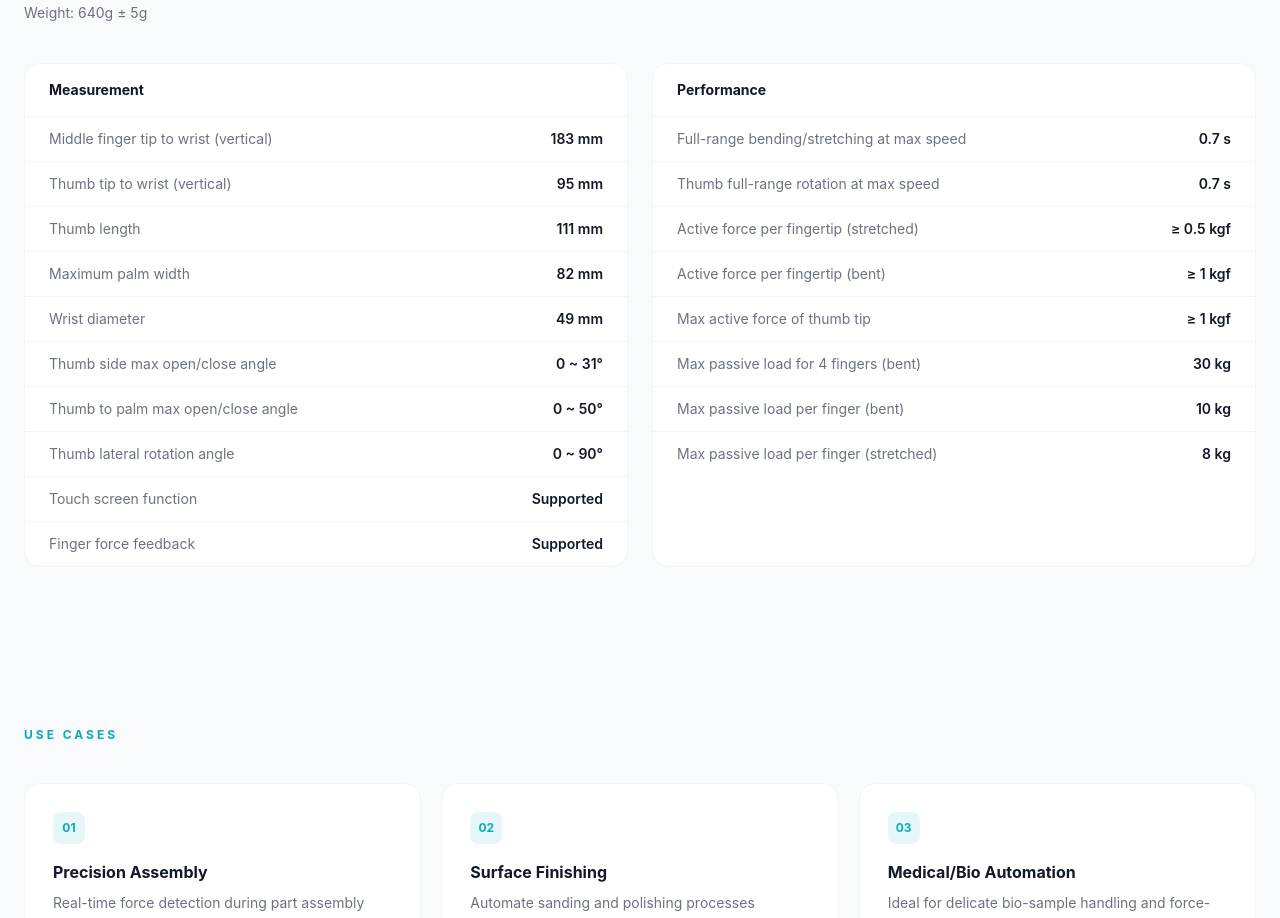
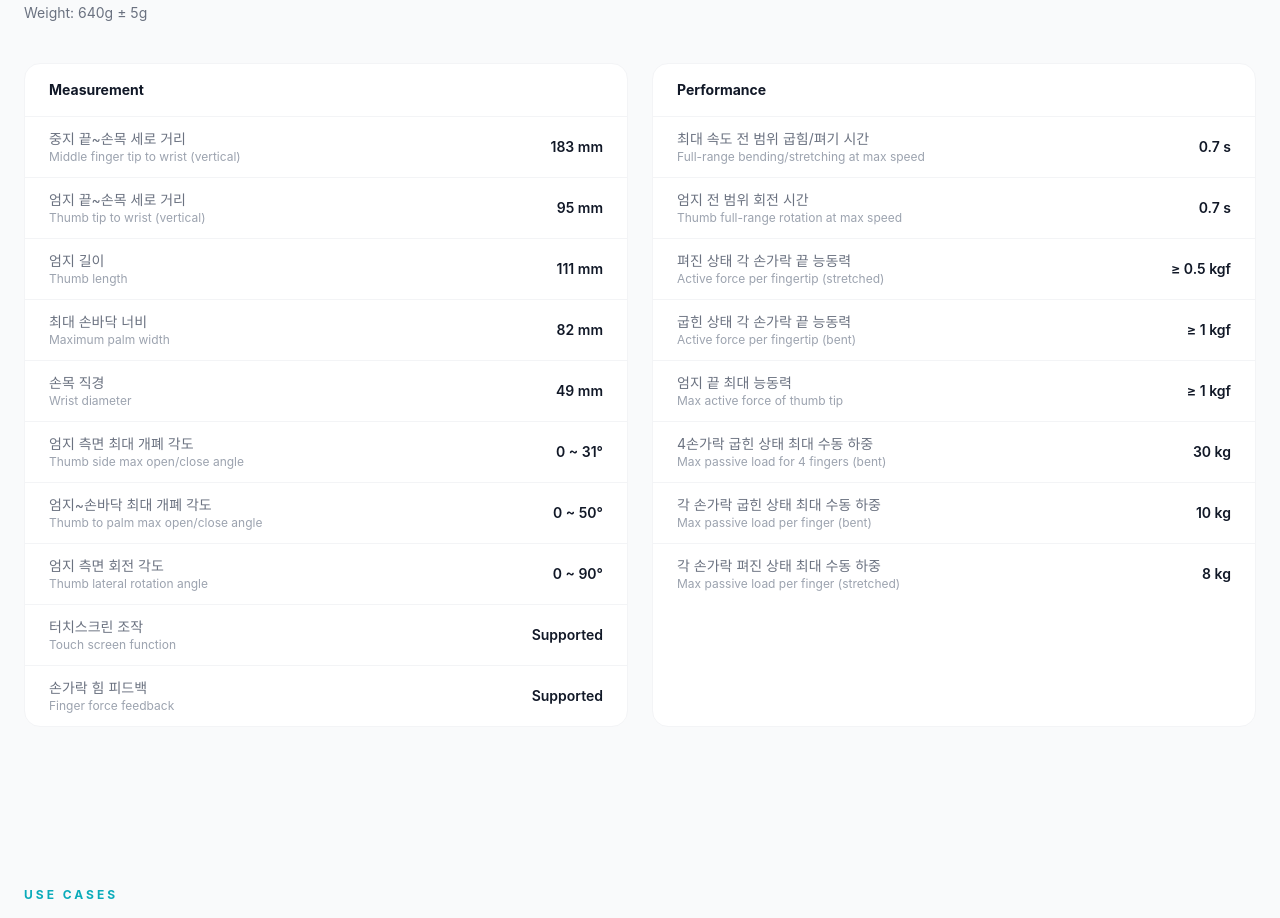
Before and after one commit to Refindkr/refind-renewal, a Next.js app: page /en/products/robot-hand/ap001 in a window 1280 px wide. Shown: the part 4360-5278 px from the top of the page. Built offline with nearby package versions, Linux system fonts and the light colour scheme; no server answers.

Commit message:
feat: AP001 스펙 테이블 한글명 아래 영문명 추가
Co-Authored-By: Claude Sonnet 4.6 <noreply@anthropic.com>

```diff
--- a/app/[locale]/products/robot-hand/ap001/page.tsx
+++ b/app/[locale]/products/robot-hand/ap001/page.tsx
@@ -229,20 +229,23 @@ export default async function AP001Page({ params }: PageProps) {
               </div>
               <div className="divide-y divide-gray-100 text-sm">
                 {[
-                  [isKo ? "중지 끝~손목 세로 거리" : "Middle finger tip to wrist (vertical)", "183 mm"],
-                  [isKo ? "엄지 끝~손목 세로 거리" : "Thumb tip to wrist (vertical)", "95 mm"],
-                  [isKo ? "엄지 길이" : "Thumb length", "111 mm"],
-                  [isKo ? "최대 손바닥 너비" : "Maximum palm width", "82 mm"],
-                  [isKo ? "손목 직경" : "Wrist diameter", "49 mm"],
-                  [isKo ? "엄지 측면 최대 개폐 각도" : "Thumb side max open/close angle", "0 ~ 31°"],
-                  [isKo ? "엄지~손바닥 최대 개폐 각도" : "Thumb to palm max open/close angle", "0 ~ 50°"],
-                  [isKo ? "엄지 측면 회전 각도" : "Thumb lateral rotation angle", "0 ~ 90°"],
-                  [isKo ? "터치스크린 조작" : "Touch screen function", isKo ? "지원" : "Supported"],
-                  [isKo ? "손가락 힘 피드백" : "Finger force feedback", isKo ? "지원" : "Supported"],
-                ].map(([k, v], i) => (
+                  ["중지 끝~손목 세로 거리", "Middle finger tip to wrist (vertical)", "183 mm"],
+                  ["엄지 끝~손목 세로 거리", "Thumb tip to wrist (vertical)", "95 mm"],
+                  ["엄지 길이", "Thumb length", "111 mm"],
+                  ["최대 손바닥 너비", "Maximum palm width", "82 mm"],
+                  ["손목 직경", "Wrist diameter", "49 mm"],
+                  ["엄지 측면 최대 개폐 각도", "Thumb side max open/close angle", "0 ~ 31°"],
+                  ["엄지~손바닥 최대 개폐 각도", "Thumb to palm max open/close angle", "0 ~ 50°"],
+                  ["엄지 측면 회전 각도", "Thumb lateral rotation angle", "0 ~ 90°"],
+                  ["터치스크린 조작", "Touch screen function", isKo ? "지원" : "Supported"],
+                  ["손가락 힘 피드백", "Finger force feedback", isKo ? "지원" : "Supported"],
+                ].map(([ko, en, v], i) => (
                   <div key={i} className="flex justify-between px-6 py-3">
-                    <span className="text-gray-500 pr-4">{k}</span>
-                    <span className="font-semibold text-gray-900 whitespace-nowrap">{v}</span>
+                    <span className="text-gray-500 pr-4">
+                      <span className="block">{ko}</span>
+                      <span className="block text-xs text-gray-400">{en}</span>
+                    </span>
+                    <span className="font-semibold text-gray-900 whitespace-nowrap self-center">{v}</span>
                   </div>
                 ))}
               </div>
@@ -254,18 +257,21 @@ export default async function AP001Page({ params }: PageProps) {
               </div>
               <div className="divide-y divide-gray-100 text-sm">
                 {[
-                  [isKo ? "최대 속도 전 범위 굽힘/펴기 시간" : "Full-range bending/stretching at max speed", "0.7 s"],
-                  [isKo ? "엄지 전 범위 회전 시간" : "Thumb full-range rotation at max speed", "0.7 s"],
-                  [isKo ? "펴진 상태 각 손가락 끝 능동력" : "Active force per fingertip (stretched)", "≥ 0.5 kgf"],
-                  [isKo ? "굽힌 상태 각 손가락 끝 능동력" : "Active force per fingertip (bent)", "≥ 1 kgf"],
-                  [isKo ? "엄지 끝 최대 능동력" : "Max active force of thumb tip", "≥ 1 kgf"],
-                  [isKo ? "4손가락 굽힌 상태 최대 수동 하중" : "Max passive load for 4 fingers (bent)", "30 kg"],
-                  [isKo ? "각 손가락 굽힌 상태 최대 수동 하중" : "Max passive load per finger (bent)", "10 kg"],
-                  [isKo ? "각 손가락 펴진 상태 최대 수동 하중" : "Max passive load per finger (stretched)", "8 kg"],
-                ].map(([k, v], i) => (
+                  ["최대 속도 전 범위 굽힘/펴기 시간", "Full-range bending/stretching at max speed", "0.7 s"],
+                  ["엄지 전 범위 회전 시간", "Thumb full-range rotation at max speed", "0.7 s"],
+                  ["펴진 상태 각 손가락 끝 능동력", "Active force per fingertip (stretched)", "≥ 0.5 kgf"],
+                  ["굽힌 상태 각 손가락 끝 능동력", "Active force per fingertip (bent)", "≥ 1 kgf"],
+                  ["엄지 끝 최대 능동력", "Max active force of thumb tip", "≥ 1 kgf"],
+                  ["4손가락 굽힌 상태 최대 수동 하중", "Max passive load for 4 fingers (bent)", "30 kg"],
+                  ["각 손가락 굽힌 상태 최대 수동 하중", "Max passive load per finger (bent)", "10 kg"],
+                  ["각 손가락 펴진 상태 최대 수동 하중", "Max passive load per finger (stretched)", "8 kg"],
+                ].map(([ko, en, v], i) => (
                   <div key={i} className="flex justify-between px-6 py-3">
-                    <span className="text-gray-500 pr-4">{k}</span>
-                    <span className="font-semibold text-gray-900 whitespace-nowrap">{v}</span>
+                    <span className="text-gray-500 pr-4">
+                      <span className="block">{ko}</span>
+                      <span className="block text-xs text-gray-400">{en}</span>
+                    </span>
+                    <span className="font-semibold text-gray-900 whitespace-nowrap self-center">{v}</span>
                   </div>
                 ))}
               </div>
```
